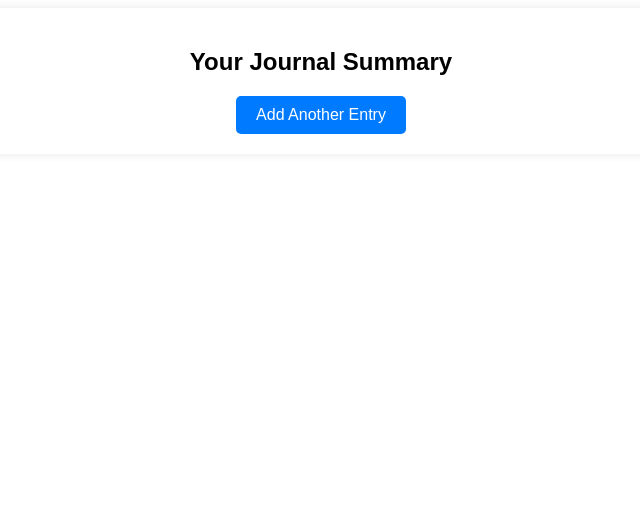
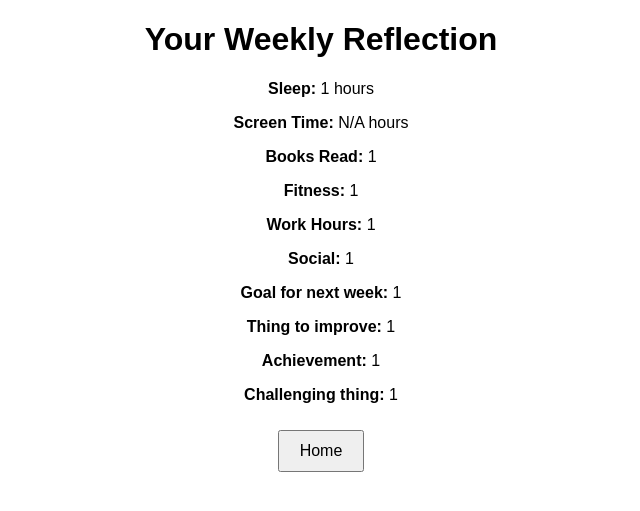
Before and after one commit to BenMWight/Jornal_project, a Flask app: page /summary in a window 1280 px wide. Shown: the top 511 px of the page, without its empty margins (319-959 px from the left). Run offline with Flask 3, Linux system fonts and the light colour scheme; the visitor is signed in with stand-in values (Sample User, id 1).

Commit message:
Working 3 stage form

```diff
--- a/app.py
+++ b/app.py
@@ -14,44 +14,43 @@ def entry():
 @app.route('/entry_step1', methods=['GET', 'POST'])
 def entry_step1():
     if request.method == 'POST':
+        print("Received Form Data (Step 1):", request.form)  # Debugging line
+
         session['sleep'] = request.form['sleep']
         session['screen_time'] = request.form['screen_time']
         session['books'] = request.form['books']
         return redirect(url_for('entry_step2'))
+
     return render_template('entry_step1.html')
 
 @app.route('/entry_step2', methods=['GET', 'POST'])
 def entry_step2():
     if request.method == 'POST':
-        print("Received Form Data:", request.form)  # Debugging line
+        print("Received Form Data (Step 2):", request.form)  # Debugging line
 
-        # Ensure all fields exist in the form submission
-        if 'fitness' not in request.form or 'work_hours' not in request.form or 'social' not in request.form:
-            return "Error: One or more required fields are missing. Please go back and fill all fields.", 400
-
-        # Store the data in the session
         session['fitness'] = request.form['fitness']
         session['work_hours'] = request.form['work_hours']
         session['social'] = request.form['social']
-
         return redirect(url_for('entry_step3'))
 
     return render_template('entry_step2.html')
 
-
-
 @app.route('/entry_step3', methods=['GET', 'POST'])
 def entry_step3():
     if request.method == 'POST':
+        print("Received Form Data (Step 3):", request.form)  # Debugging line
+
         session['goal'] = request.form['goal']
         session['improvement'] = request.form['improvement']
         session['achievement'] = request.form['achievement']
         session['challenge'] = request.form['challenge']
         return redirect(url_for('summary'))
+
     return render_template('entry_step3.html')
 
-@app.route('/summary')
+@app.route('/summary', methods=['GET', 'POST'])  # ✅ FIXED: Accepts both GET and POST
 def summary():
+    print("Loading Summary Page...")  # Debugging line
     return render_template('summary.html', data=session)
 
 if __name__ == '__main__':
--- a/templates/entry_step1.html
+++ b/templates/entry_step1.html
@@ -8,7 +8,7 @@
 </head>
 <body>
     <h1>Step 1: Daily Habits</h1>
-    <form action="/entry_step2" method="post">
+    <form action="/entry_step1" method="post">
         <label>Sleep (hours per day):</label>
         <input type="number" name="sleep" required><br>
 
--- a/templates/entry_step3.html
+++ b/templates/entry_step3.html
@@ -8,7 +8,8 @@
 </head>
 <body>
     <h1>Step 3: Weekly Reflection</h1>
-    <form action="/summary" method="post">
+
+    <form action="/entry_step3" method="post">
         <label>Goal for next week:</label>
         <input type="text" name="goal" required><br>
 
@@ -23,6 +24,7 @@
 
         <button type="submit">Finish</button>
     </form>
+
     <a href="/entry_step2"><button>Back</button></a>
 </body>
 </html>
--- a/templates/summary.html
+++ b/templates/summary.html
@@ -3,29 +3,23 @@
 <head>
     <meta charset="UTF-8">
     <meta name="viewport" content="width=device-width, initial-scale=1.0">
-    <title>Journal Summary</title>
+    <title>Weekly Summary</title>
     <link rel="stylesheet" href="{{ url_for('static', filename='style.css') }}">
 </head>
 <body>
-    <div class="container">
-        <h2>Your Journal Summary</h2>
-        {% for entry in entries %}
-        <div class="entry">
-            <p><strong>Sleep:</strong> {{ entry.sleep }} hours</p>
-            <p><strong>Screen Time:</strong> {{ entry.screen_time }} hours</p>
-            <p><strong>Books:</strong> {{ entry.books }}</p>
-            <p><strong>Fitness:</strong> {{ entry.fitness }}</p>
-            <p><strong>Work Hours:</strong> {{ entry.work_hours }}</p>
-            <p><strong>Social:</strong> {{ entry.social }}</p>
-            <p><strong>Goal for Next Week:</strong> {{ entry.goal_next_week }}</p>
-            <p><strong>Improvement for Next Week:</strong> {{ entry.improvement_next_week }}</p>
-            <p><strong>Achievement:</strong> {{ entry.achievement }}</p>
-            <p><strong>Challenge:</strong> {{ entry.challenge }}</p>
-        </div>
-        {% endfor %}
+    <h1>Your Weekly Reflection</h1>
 
-        <h3>{{ encouragement | random }}</h3>
-        <a href="{{ url_for('entry') }}" class="button">Add Another Entry</a>
-    </div>
+    <p><strong>Sleep:</strong> {{ data.get('sleep', 'N/A') }} hours</p>
+    <p><strong>Screen Time:</strong> {{ data.get('screen_time', 'N/A') }} hours</p>
+    <p><strong>Books Read:</strong> {{ data.get('books', 'N/A') }}</p>
+    <p><strong>Fitness:</strong> {{ data.get('fitness', 'N/A') }}</p>
+    <p><strong>Work Hours:</strong> {{ data.get('work_hours', 'N/A') }}</p>
+    <p><strong>Social:</strong> {{ data.get('social', 'N/A') }}</p>
+    <p><strong>Goal for next week:</strong> {{ data.get('goal', 'N/A') }}</p>
+    <p><strong>Thing to improve:</strong> {{ data.get('improvement', 'N/A') }}</p>
+    <p><strong>Achievement:</strong> {{ data.get('achievement', 'N/A') }}</p>
+    <p><strong>Challenging thing:</strong> {{ data.get('challenge', 'N/A') }}</p>
+
+    <a href="/"><button>Home</button></a>
 </body>
 </html>
```
Also changed, not shown: templates/entry_step2.html (+1 -20 lines).
